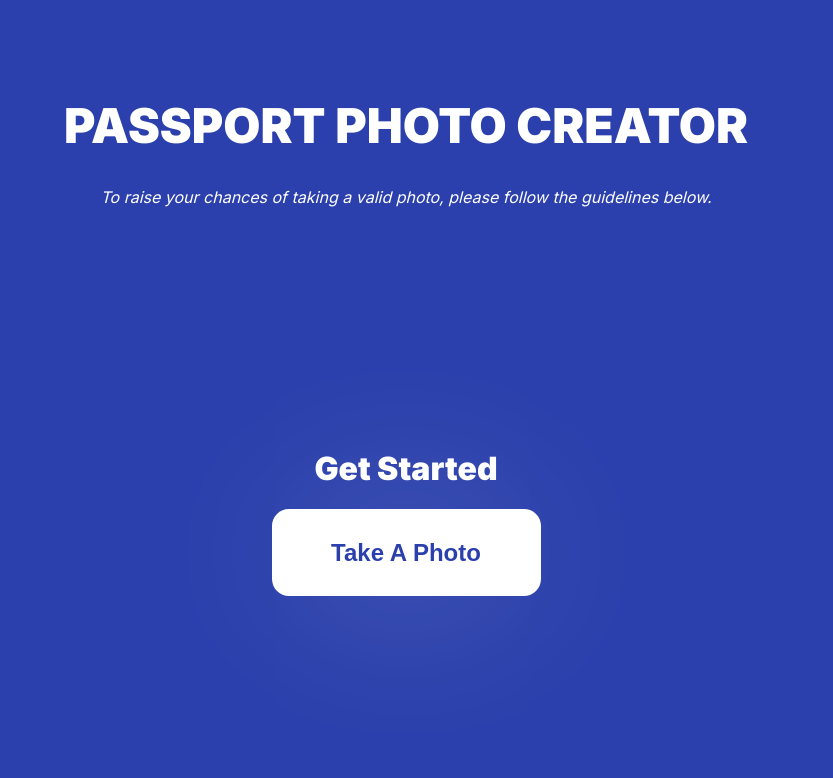
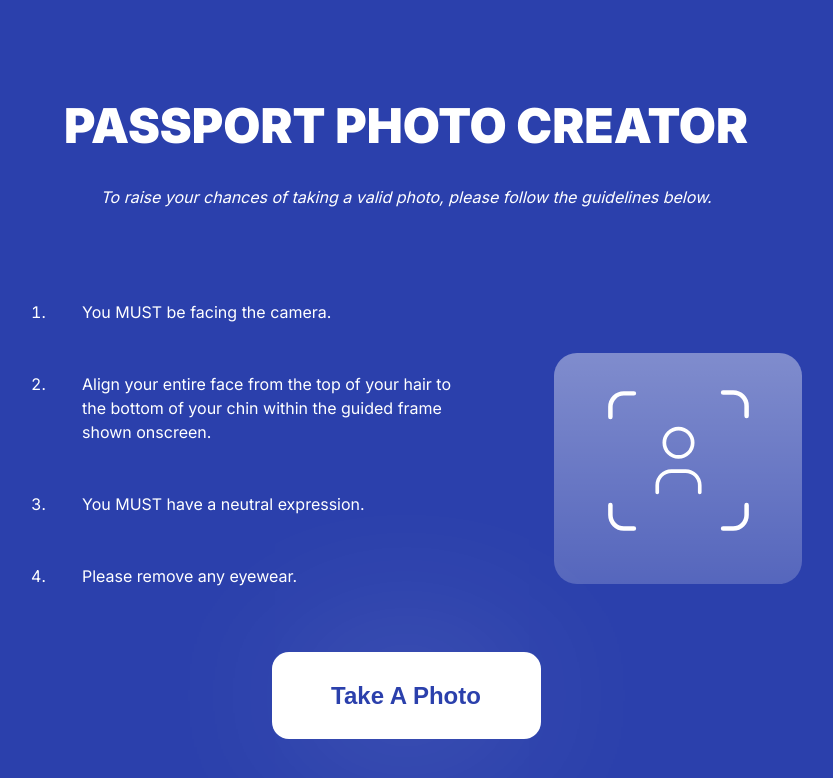
Before and after one commit to unicdeve/taking-picture, a Gatsby site: page /get-started in a window 1280 px wide. Shown: the whole page, without its empty margins (234-1067 px from the left). Built offline with nearby package versions, Linux system fonts and the light colour scheme; Gatsby itself is replaced by a stand-in of ours.

Commit message:
feat: get-started page

```diff
--- a/src/components/get-started-content/get-started-content.comp.js
+++ b/src/components/get-started-content/get-started-content.comp.js
@@ -2,7 +2,9 @@ import React from 'react';
 
 import { Container } from './get-started-content.styled';
 import Button from '../button/button.comp';
+import IconFrame from '../icon-frame/icon-frame.comp';
 import { useIsMobile } from '../../utils/hooks/is-mobile';
+import { list } from '../../mock-ups/get-started.data';
 
 export default function GetStartedContent() {
 	const isMobile = useIsMobile();
@@ -10,15 +12,33 @@ export default function GetStartedContent() {
 	return (
 		<Container>
 			<div className='content'>
-				<h1>Get Started</h1>
+				<h5>Guidelines</h5>
 
-				<Button
-					text='Take A Photo'
-					variant={isMobile ? 'solid' : 'outline'}
-					size='lg'
-					className='btn'
-				/>
+				<div className='wrapper'>
+					<ul>
+						{list.map((l) => (
+							<li key={l.id}>{l.text}</li>
+						))}
+					</ul>
+
+					<ol>
+						{list.map((l) => (
+							<li key={l.id}>{l.text}</li>
+						))}
+					</ol>
+
+					<div className='icon-wrapper'>
+						<IconFrame icon='/images/icons/avatar.svg' />
+					</div>
+				</div>
 			</div>
+
+			<Button
+				text='Take A Photo'
+				variant={isMobile ? 'solid' : 'outline'}
+				size='lg'
+				className='btn'
+			/>
 		</Container>
 	);
 }
--- a/src/components/get-started-content/get-started-content.styled.js
+++ b/src/components/get-started-content/get-started-content.styled.js
@@ -1,16 +1,87 @@
 import styled from 'styled-components';
 
 export const Container = styled.div`
-	width: 100%;
+	display: flex;
+	flex-direction: column;
+	align-items: center;
+
+	.btn {
+		margin-top: 15rem;
+	}
 
 	.content {
 		display: flex;
+		justify-content: center;
 		flex-direction: column;
-		align-items: center;
+
+		h5 {
+			margin: 8rem auto 10rem auto;
+			color: #2b40ac;
+			font-size: 18px;
+		}
+
+		.wrapper {
+			display: flex;
+			justify-content: center;
+			align-items: center;
+
+			ol {
+				display: none;
+			}
+
+			ul {
+				color: #808080;
+				margin: 0 4rem;
+				font-size: 15px;
+			}
+
+			li {
+				margin: 0 0 4rem 0;
+				padding-left: 1rem;
+				line-height: 1.5;
+			}
+
+			.icon-wrapper {
+				display: none;
+			}
+		}
 	}
 
 	@media (min-width: 768px) {
+		.btn {
+			margin-top: unset;
+		}
+
 		.content {
+			flex-direction: row;
+
+			h5 {
+				display: none;
+			}
+
+			.wrapper {
+				ol {
+					display: block;
+					width: 35%;
+				}
+
+				ul {
+					display: none;
+					color: #fff;
+					margin: 0 3rem;
+					font-size: 22px;
+				}
+
+				li {
+					margin: 0 0 3rem 0;
+					padding-left: 2rem;
+				}
+
+				.icon-wrapper {
+					display: block;
+					margin-left: 6rem;
+				}
+			}
 		}
 	}
 `;
--- /dev/null
+++ b/src/mock-ups/get-started.data.js
@@ -0,0 +1,21 @@
+export const list = [
+	{
+		id: 1,
+		text: 'You MUST be facing the camera.',
+	},
+
+	{
+		id: 2,
+		text: 'Align your entire face from the top of your hair to the bottom of your chin within the guided frame shown onscreen.',
+	},
+
+	{
+		id: 3,
+		text: 'You MUST have a neutral expression.',
+	},
+
+	{
+		id: 4,
+		text: 'Please remove any eyewear.',
+	},
+];
```
